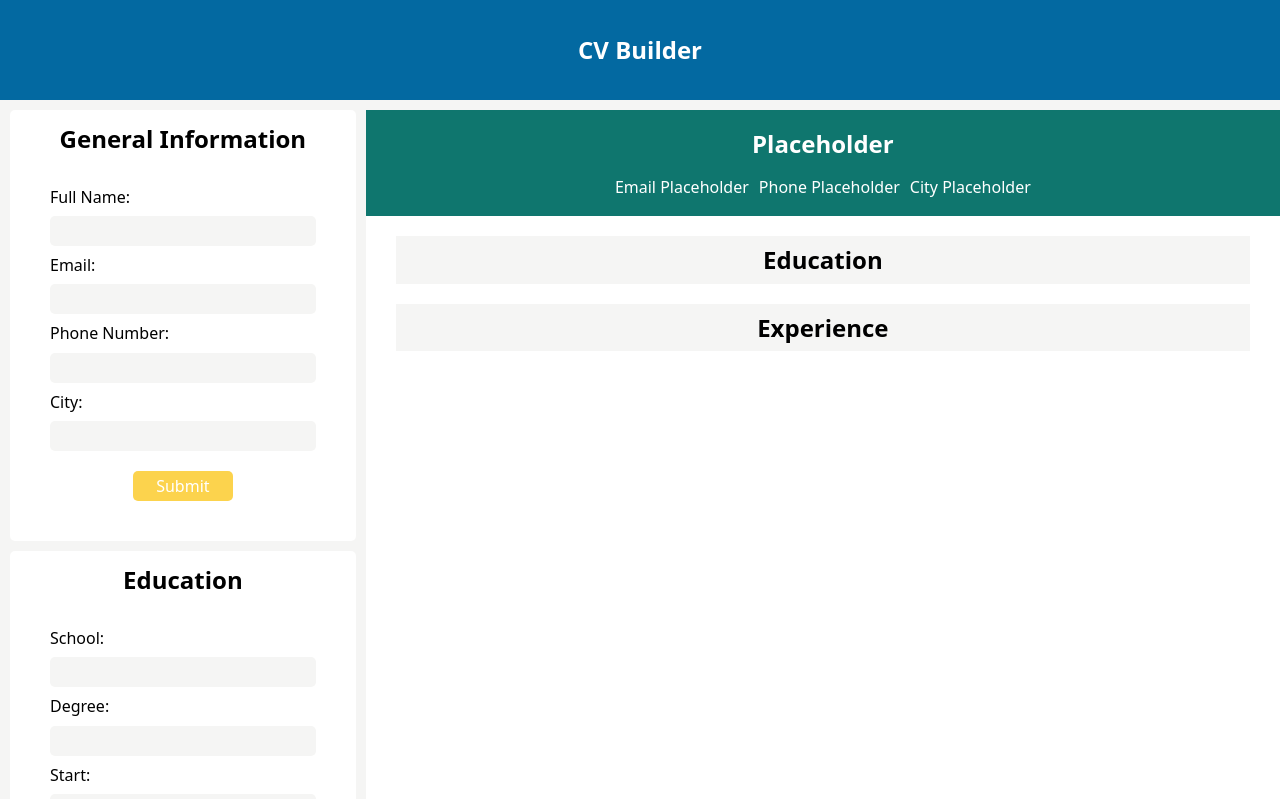
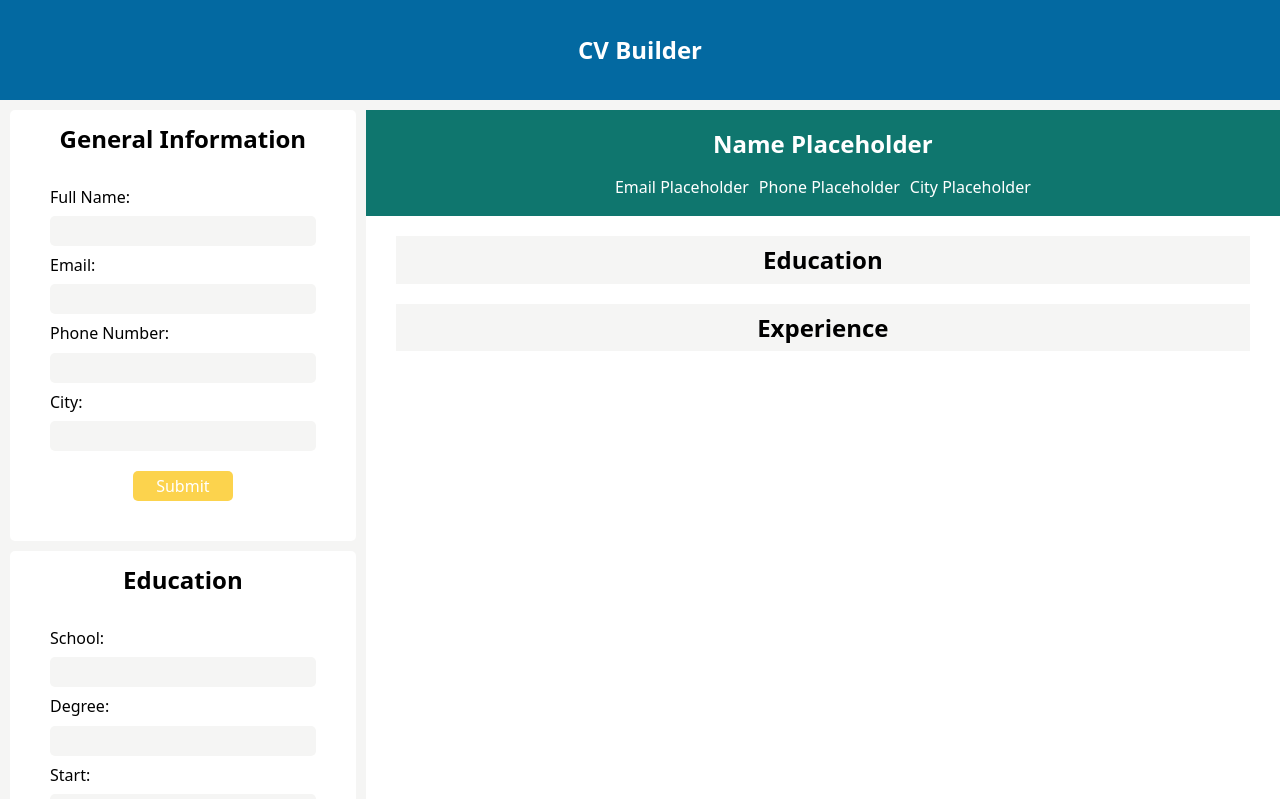
Before and after one commit to balszan/cv-application, a React app: page / in a window 1280 px wide. Shown: the top 799 px of the page. Built offline with nearby package versions, Linux system fonts and the light colour scheme; the HTML template or start-up script is replaced by a standard one.

Commit message:
Fix preview

```diff
--- a/src/components/Preview.jsx
+++ b/src/components/Preview.jsx
@@ -3,7 +3,7 @@ import PreviewHeader from "./PreviewHeader"
 import PreviewEducation from "./PreviewEducation"
 import PreviewExperience from "./PreviewExperience"
 
-function Preview(generalData, setGeneralData) {
+function Preview({ generalData, setGeneralData }) {
   return (
     <div id="preview">
       <PreviewHeader
--- a/src/components/PreviewHeader.jsx
+++ b/src/components/PreviewHeader.jsx
@@ -1,17 +1,20 @@
 function PreviewHeader({ generalData, setGeneralData }) {
-  console.log(generalData)
+  const { fullname, email, phone, city } = generalData
+
+  console.log(Object.keys(generalData))
+  console.log(fullname)
   return (
     <div className="header-container">
-      <h2 className="previewTitle">Placeholder</h2>
+      <h2 className="previewTitle">{fullname || "Name Placeholder"}</h2>
       <div className="general-container">
         <p className="previewGeneral" id="email">
-          Email Placeholder
+          {email || "Email Placeholder"}
         </p>
         <p className="previewGeneral" id="phone">
-          Phone Placeholder
+          {phone || "Phone Placeholder"}
         </p>
         <p className="previewGeneral" id="city">
-          City Placeholder
+          {city || "City Placeholder"}
         </p>
       </div>
     </div>
```
